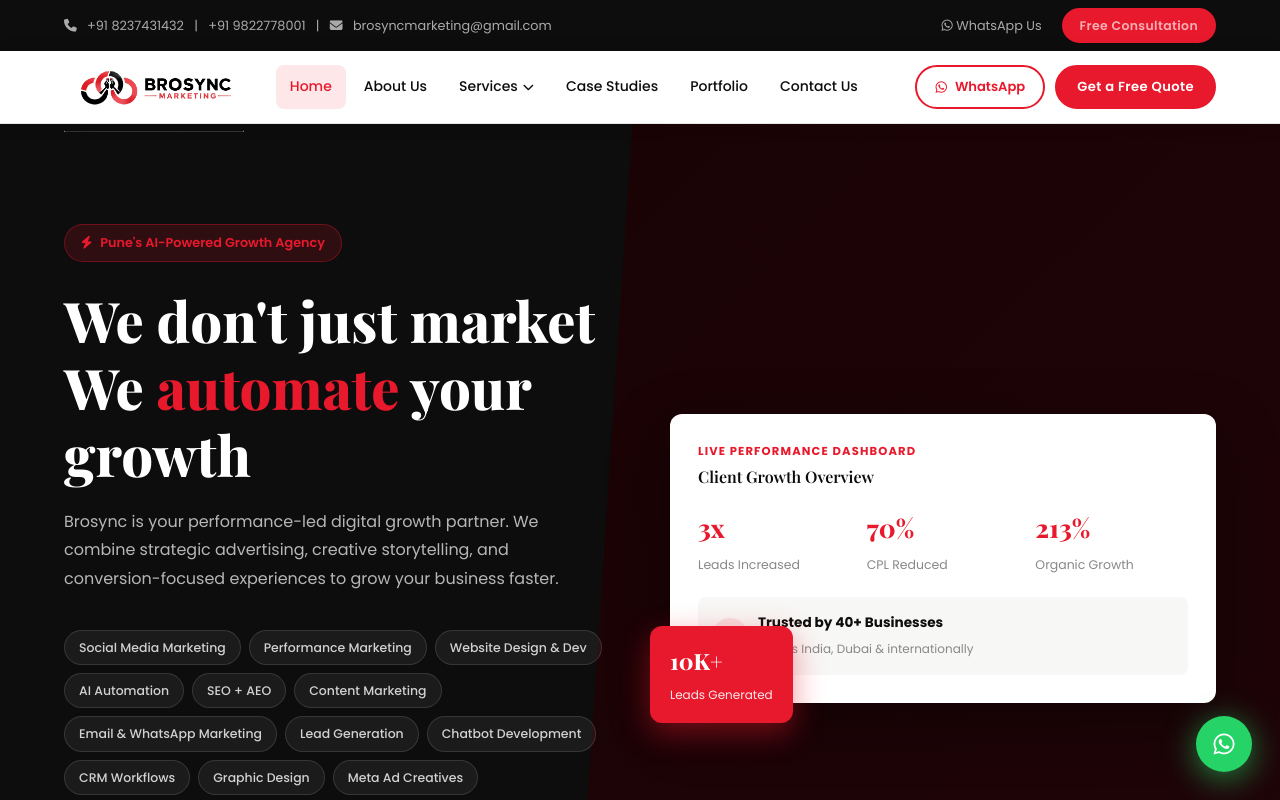
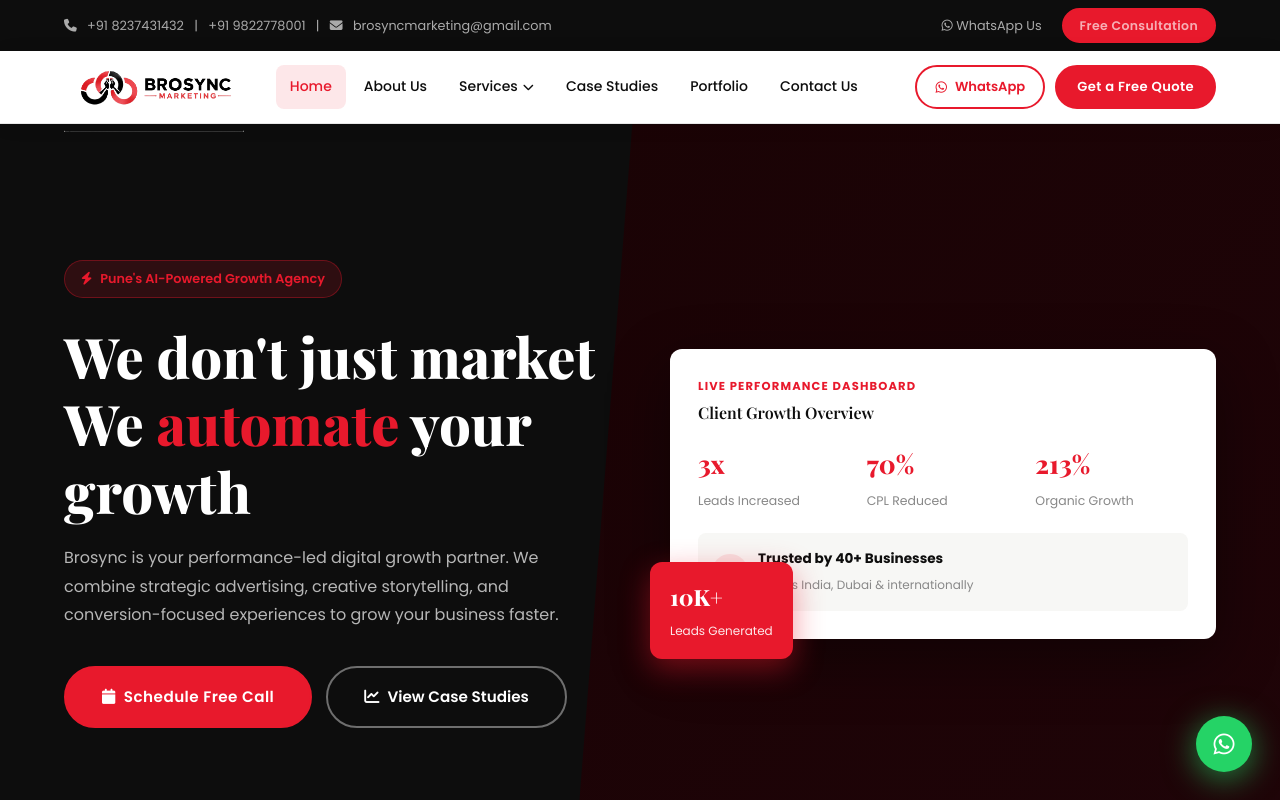
Before and after one commit to ravikiran-gaikwad/brosyncmarketing, a plain HTML site: page index.html in a window 1280 px wide. Shown: the top 800 px of the page. Drawn offline with nearby package versions, Linux system fonts and the light colour scheme.

Commit message:
Remove hero services scroll from index.html
Removed the hero services scroll section from the homepage.

```diff
--- a/index.html
+++ b/index.html
@@ -22,20 +22,7 @@
           <div class="hero-tag"><i class="fa fa-bolt"></i> Pune's AI-Powered Growth Agency </div>
           <h1>We don't just market We <em>automate</em> your growth </h1>
           <p>Brosync is your performance-led digital growth partner. We combine strategic advertising, creative storytelling, and conversion-focused experiences to grow your business faster.</p>
-          <div class="hero-services-scroll">
-            <span class="hero-service-pill">Social Media Marketing</span>
-            <span class="hero-service-pill">Performance Marketing</span>
-            <span class="hero-service-pill">Website Design & Dev</span>
-            <span class="hero-service-pill">AI Automation</span>
-            <span class="hero-service-pill">SEO + AEO</span>
-            <span class="hero-service-pill">Content Marketing</span>
-            <span class="hero-service-pill">Email & WhatsApp Marketing</span>
-            <span class="hero-service-pill">Lead Generation</span>
-            <span class="hero-service-pill">Chatbot Development</span>
-            <span class="hero-service-pill">CRM Workflows</span>
-            <span class="hero-service-pill">Graphic Design</span>
-            <span class="hero-service-pill">Meta Ad Creatives</span>
-          </div>
+
           <div class="hero-actions">
             <a href="contact.html" class="btn-primary btn-lg"><i class="fa fa-calendar"></i> Schedule Free Call</a>
             <a href="case-studies.html" class="btn-outline-white btn-lg"><i class="fa fa-chart-line"></i> View Case Studies</a>
```
